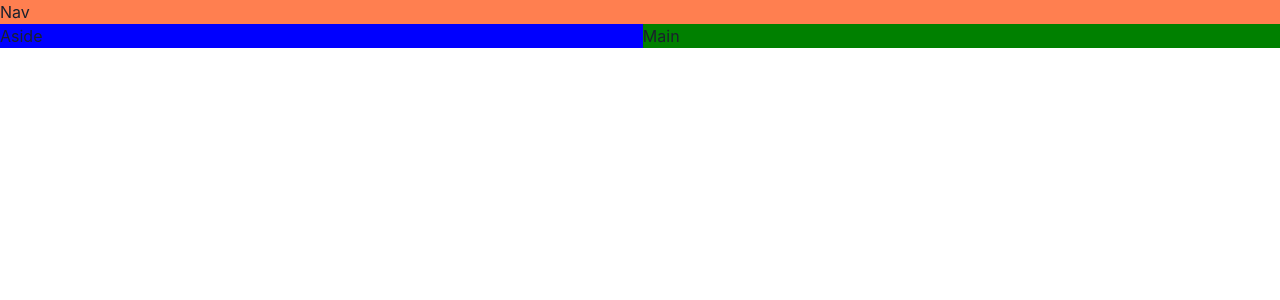
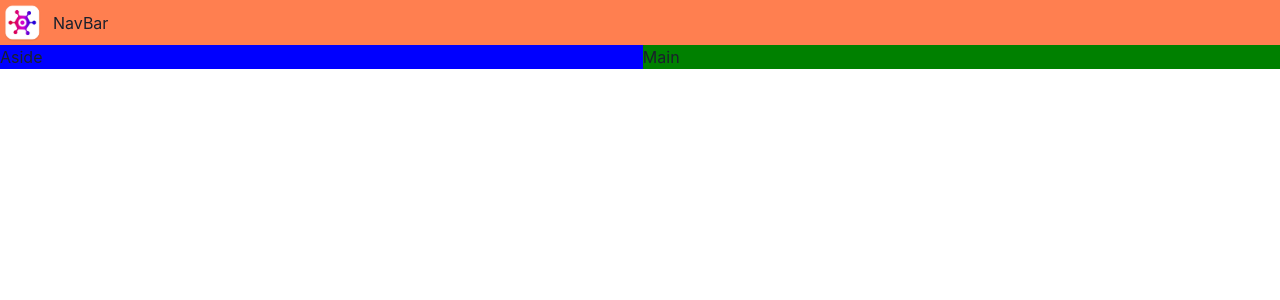
Before and after one commit to merzainc/gamehub, a React (Vite) app: page / in a window 1280 px wide. Shown: the top 300 px of the page. Built offline with nearby package versions, Linux system fonts and the light colour scheme; a web font is replaced by a local one.

Commit message:
Build a navbar

```diff
--- a/src/App.tsx
+++ b/src/App.tsx
@@ -1,4 +1,5 @@
 import { Grid, GridItem, Show } from '@chakra-ui/react';
+import NavBar from './components/NavBar';
 
 const App = () => {
   return (
@@ -9,7 +10,7 @@ const App = () => {
       }}
     >
       <GridItem area='nav' bg='coral'>
-        Nav
+        <NavBar />
       </GridItem>
       <Show above='lg'>
         <GridItem area='aside' bg='blue'>
--- /dev/null
+++ b/src/components/NavBar.tsx
@@ -0,0 +1,12 @@
+import { HStack, Image, Text } from '@chakra-ui/react';
+
+const NavBar = () => {
+  return (
+    <HStack>
+      <Image src='/logo.webp' boxSize='45px' />
+      <Text>NavBar</Text>
+    </HStack>
+  );
+};
+
+export default NavBar;
```
Also changed, not shown: public/logo.webp (added).
